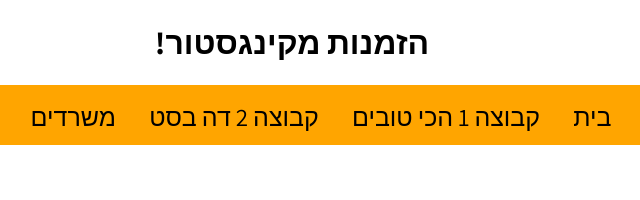
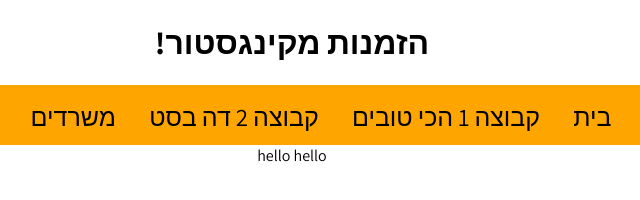
Before and after one commit to Yovel-sys/home, a plain HTML site: page index.html in a window 1280 px wide. Shown: the full height of the page, 348-988 px from the left. Drawn offline with Linux system fonts and the light colour scheme.

Commit message:
hello added

```diff
--- a/index.html
+++ b/index.html
@@ -50,6 +50,9 @@
             <li>מטבח</li>
         </ul>
     </nav>
+<div>
+hello hello
+</div>
 </body>
 
 <script>
```
